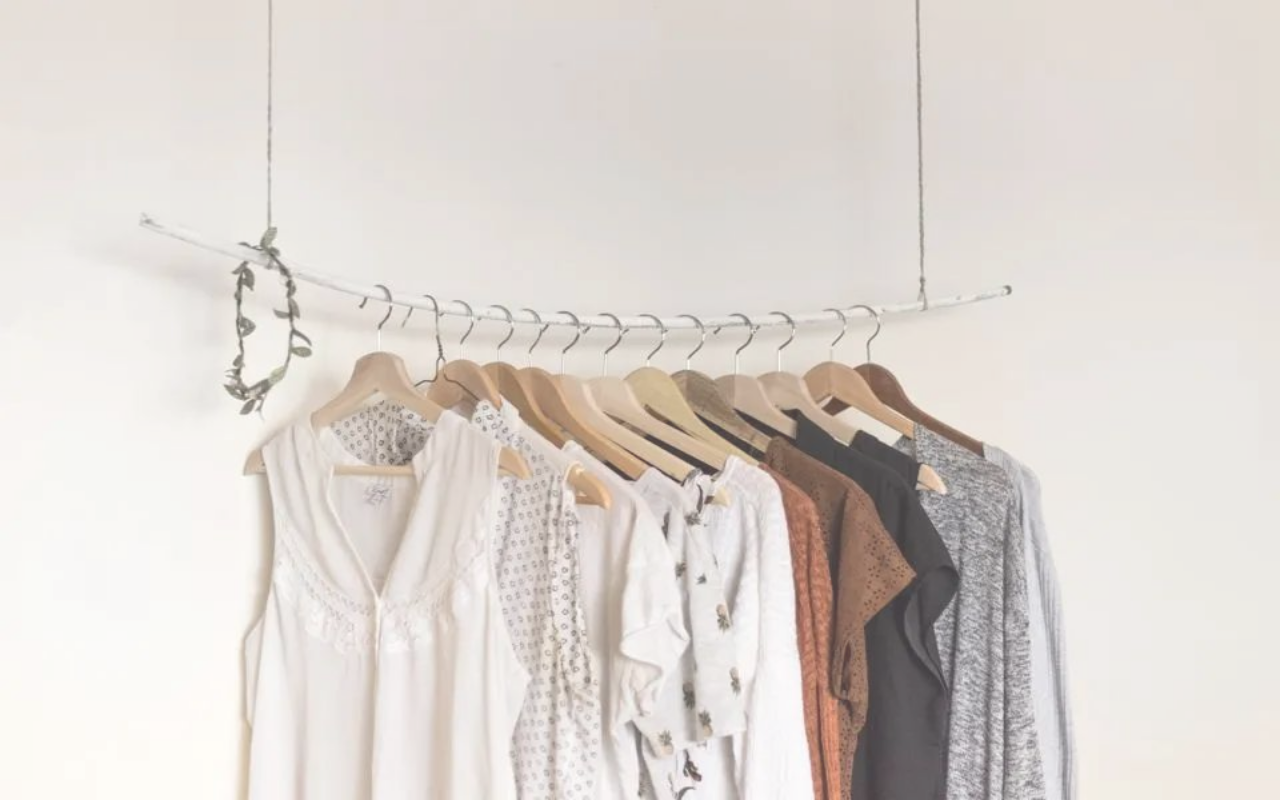
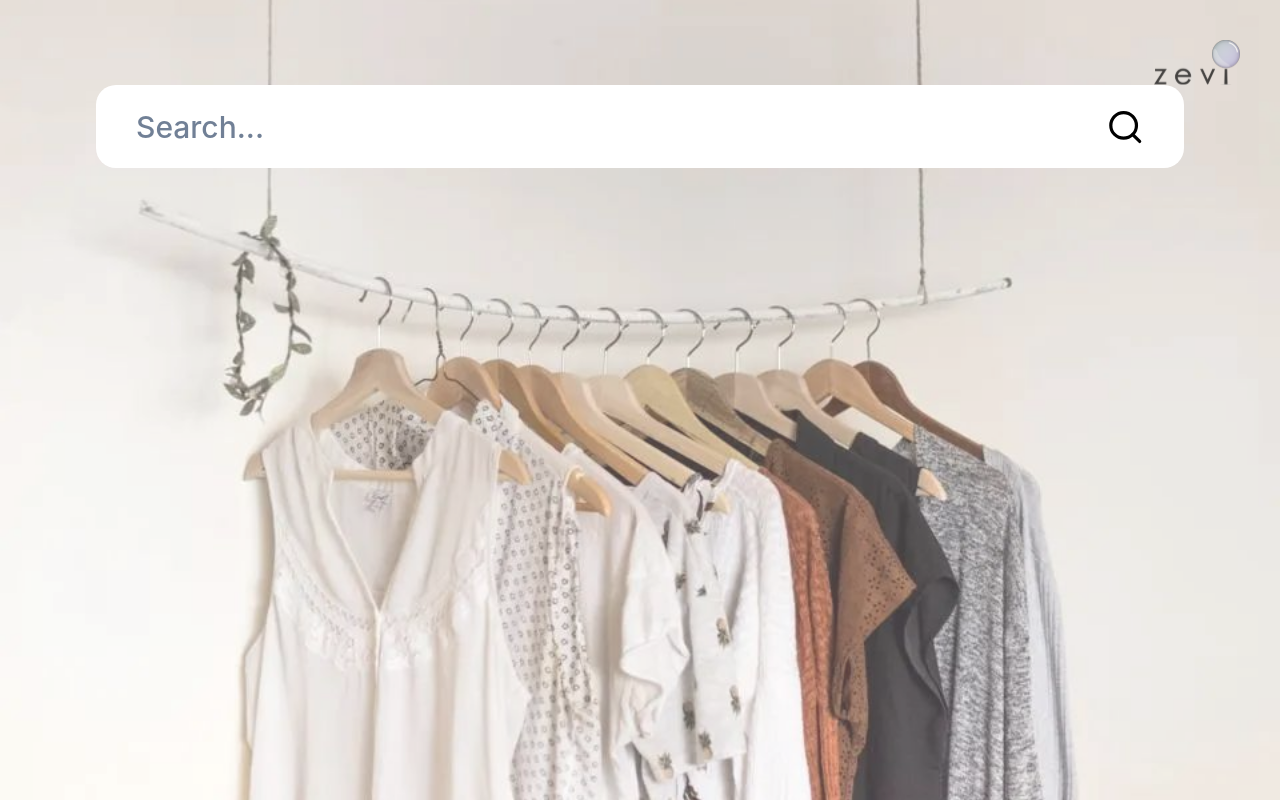
Before and after one commit to devAlisha/zevi-assignment, a React (Create React App) app: page / in a window 1280 px wide. Built offline with nearby package versions, Linux system fonts and the light colour scheme.

Commit message:
Add icon library, input component

```diff
--- a/package.json
+++ b/package.json
@@ -10,6 +10,7 @@
     "@testing-library/react": "^13.4.0",
     "@testing-library/user-event": "^13.5.0",
     "framer-motion": "^10.16.16",
+    "lucide-react": "^0.302.0",
     "react": "^18.2.0",
     "react-dom": "^18.2.0",
     "react-router-dom": "^6.21.1",
--- a/src/App.js
+++ b/src/App.js
@@ -1,6 +1,6 @@
 import "./App.scss";
 import { Route, Routes } from "react-router-dom";
-import Home from "./components/Home/Home";
+import Home from "./pages/Home/Home";
 
 function App() {
   return (
--- a/src/components/Home/Home.js
+++ /dev/null
@@ -1,10 +0,0 @@
-import { Box, Container, Flex, Image } from "@chakra-ui/react";
-import bg from "../../images/bg.jpeg";
-import "./Home.scss";
-export default function Home() {
-  return (
-    <Box className="home-container">
-      <Image src={bg} alt="Background Image" className="bg-image" />
-    </Box>
-  );
-}
--- a/src/components/Home/Home.scss
+++ /dev/null
@@ -1,11 +0,0 @@
-.home-container {
-  .bg-image {
-    position: fixed;
-    top: 0;
-    left: 0;
-    z-index: -1;
-    width: 100%;
-    height: 100%;
-    opacity: 0.75;
-}
-}
--- /dev/null
+++ b/src/components/Input/Input.js
@@ -0,0 +1,15 @@
+import { Search } from "lucide-react";
+import "./Input.scss";
+export default function Input() {
+  return (
+    <div className="input-container">
+      <input
+        type="text"
+        placeholder="Search..."
+        className="input"
+      />
+
+      <Search className="search-icon" />
+    </div>
+  );
+}
--- /dev/null
+++ b/src/components/Input/Input.scss
@@ -0,0 +1,22 @@
+.input-container {
+  display: flex;
+  align-items: center;
+  width: 100%;
+  height: 83px;
+  background-color: #fff;
+  border-radius: 20px;
+  padding: 5px 40px;
+  .input {
+    width: 100%;
+    height: 100%;
+    border: none;
+    outline: none;
+    font-size: 30px;
+    font-weight: 500;
+  }
+  .search-icon {
+    width: 40px;
+    height: 40px;
+    color: #000;
+  }
+}
--- /dev/null
+++ b/src/pages/Home/Home.js
@@ -0,0 +1,28 @@
+import {
+  Box,
+  Container,
+  Flex,
+  Image,
+} from "@chakra-ui/react";
+import bg from "../../images/bg.jpeg";
+import logo from "../../images/logo.svg";
+import "./Home.scss";
+import Input from "../../components/Input/Input";
+export default function Home() {
+  return (
+    <Box className="home-container">
+      <Image src={bg} alt="Background Image" className="bg-image" />
+      <Box p={"40px"}>
+        <Flex justifyContent={"flex-end"}>
+          <Image src={logo} alt="Logo" className="logo" />
+        </Flex>
+        <Container maxW={"container.xl"}>
+          <Box px={"40px"}>
+            <Input />
+          </Box>
+          <Box className="search-box-result-container"></Box>
+        </Container>
+      </Box>
+    </Box>
+  );
+}
--- /dev/null
+++ b/src/pages/Home/Home.scss
@@ -0,0 +1,23 @@
+.home-container {
+  .bg-image {
+    position: fixed;
+    top: 0;
+    left: 0;
+    z-index: -1;
+    width: 100%;
+    height: 100%;
+    opacity: 0.75;
+    object-fit: cover;
+  }
+  .search-input{
+    background-color: #fff;
+    height: 83px;
+    border-radius: 20px;
+    padding: 0 10px;
+    &:focus{
+      outline: none;
+    }
+    align-items: center;
+
+  }
+}
```
Also changed, not shown: 1 other file (tests, documents, lock files or other folders).
